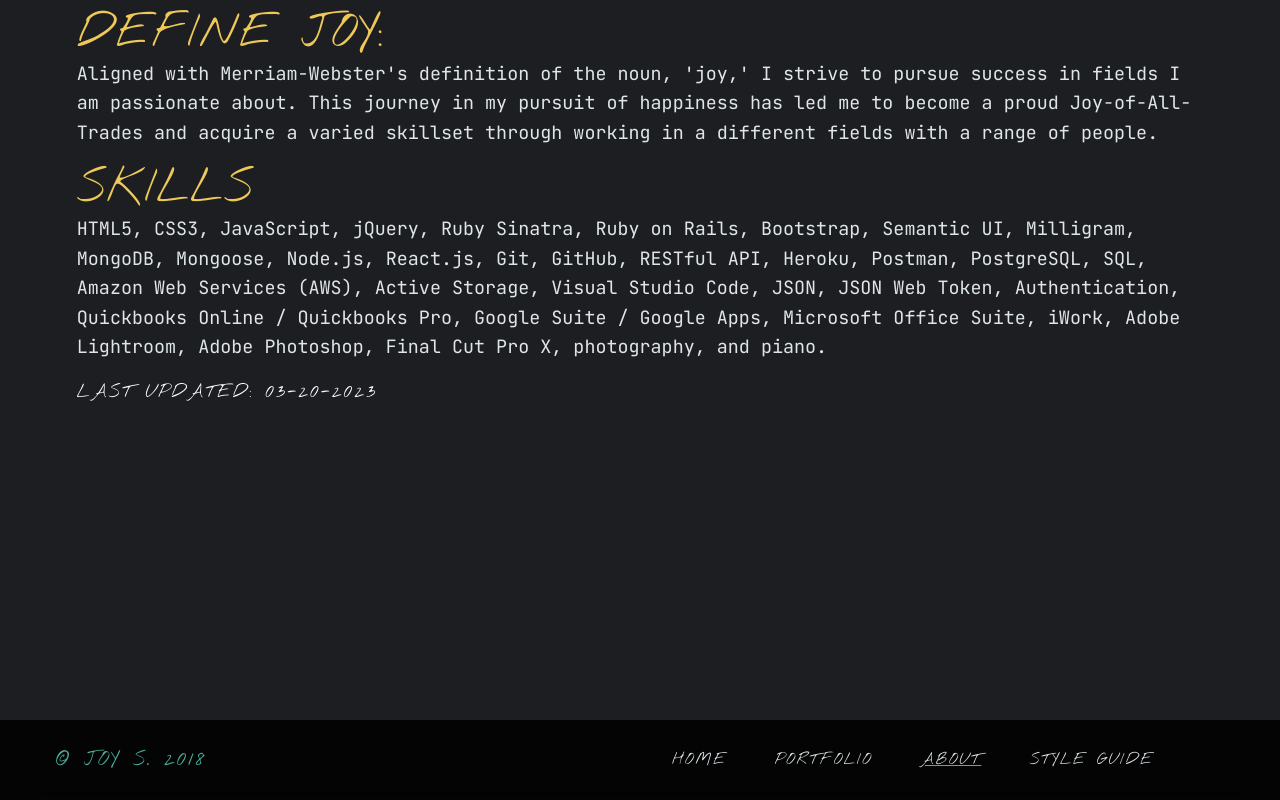
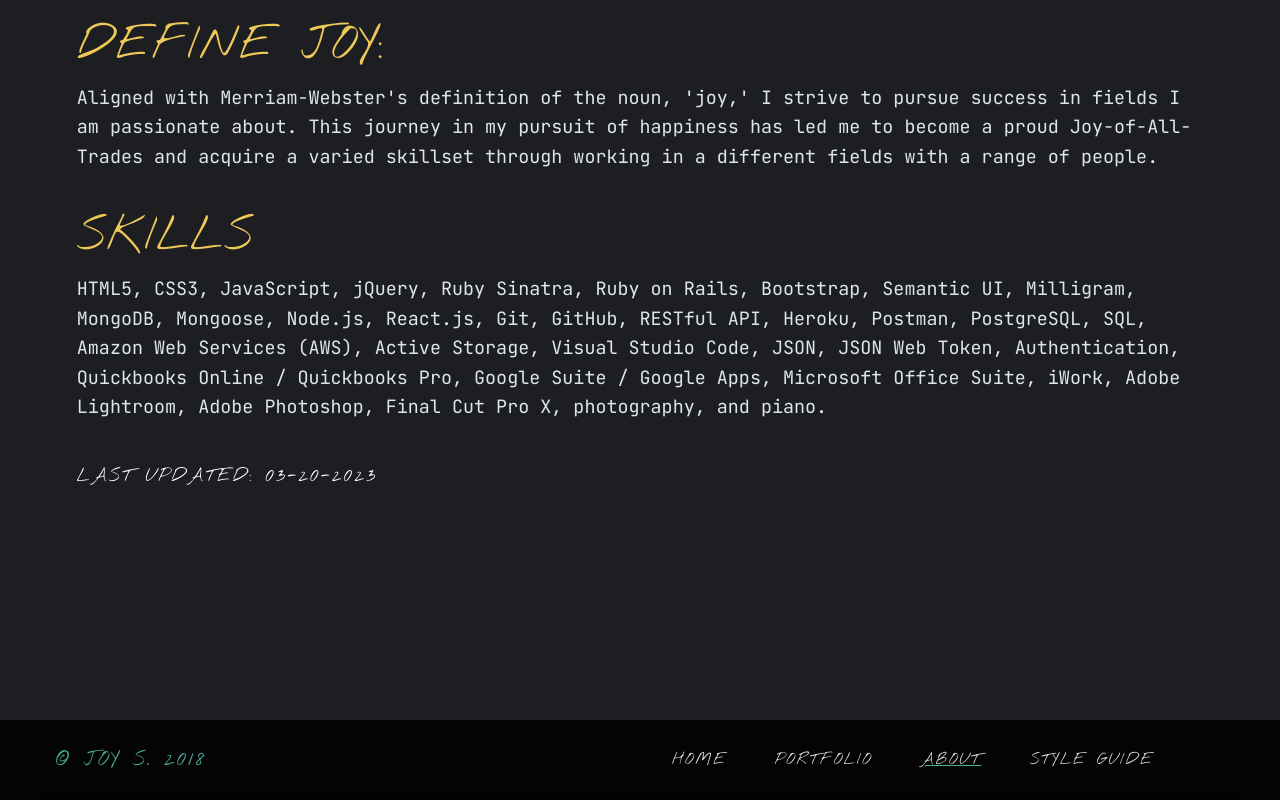
Before and after one commit to essjay05/fyj-2023_v1, a React (Vite) app: page /about in a window 1280 px wide. Built offline with nearby package versions, Linux system fonts and the light colour scheme.

Commit message:
Updated some heading+div, and general heading and p styles for overall look and spacing.

```diff
--- a/src/index.css
+++ b/src/index.css
@@ -37,6 +37,9 @@
   --handwritten-font-6: 'Reenie Beanie', Helvetica, sans-serif;
   --monospace-font-1: 'Roboto Mono', monospace;
   --monospace-font-2: 'JetBrains Mono', monospace;
+
+  /* Transitions / Animations */
+  --default-transition: 0.3s ease-in-out;
 }
 
 * {
@@ -56,7 +59,7 @@
 ul,
 p {
   padding: 0;
-  margin: 0;
+  margin: 0 0 0.75rem;
   line-height: var(--default-line-height);
 }
 
@@ -74,6 +77,7 @@
   font-weight: 500;
   color: var(--teal-color);
   text-decoration: inherit;
+  transition: var(--default-transition);
 }
 a:hover {
   color: var(--blue-color);
@@ -87,13 +91,17 @@
 
 h1,
 .title-style-1 {
-  font-size: 3.2em;
+  margin-top: 0.75rem;
+  margin-bottom: 0.75rem;
+  font-size: 3.2rem;
   line-height: 1.1;
 }
 
 h2,
 .title-style-2 {
-  font-size: 2.9em;
+  margin-top: 0.75rem;
+  margin-bottom: 0.75rem;
+  font-size: 2.9rem;
   line-height: 1.1;
   font-weight: 600;
   color: var(--yellow-color);
@@ -101,28 +109,36 @@
 
 h3,
 .title-style-3 {
-  font-size: 2.75em;
+  margin-top: 0.75rem;
+  margin-bottom: 0.75rem;
+  font-size: 2.75rem;
   line-height: 1.1;
   color: var(--blue-color);
 }
 
 h4,
 .title-style-4 {
-  font-size: 2.25em;
+  margin-top: 0.75rem;
+  margin-bottom: 0.75rem;
+  font-size: 2.25rem;
   line-height: 1.1;
   font-weight: 600;
 }
 
 h5,
 .title-style-5 {
-  font-size: 2em;
+  margin-top: 0.75rem;
+  margin-bottom: 0.75rem;
+  font-size: 2rem;
   line-height: 1;
   color: var(--yellow-color);
 }
 
 h6,
 .title-style-6 {
-  font-size: 1.75em;
+  margin-top: 0.75rem;
+  margin-bottom: 0.75rem;
+  font-size: 1.75rem;
   line-height: 1;
   font-weight: 600;
   color: var(--blue-color);
@@ -130,17 +146,34 @@
 
 p,
 .content-style {
-  font-size: 1.15em;
+  font-size: 1.15rem;
   font-family: var(--monospace-font-2);
   line-height: 1.6;
   font-weight: 400;
+  margin-bottom: 0.75rem;
+}
+
+h1 + div,
+h2 + div,
+h3 + div,
+h4 + div,
+h5 + div,
+h6 + div,
+.title-style-1 + div,
+.title-style-2 + div,
+.title-style-3 + div,
+.title-style-4 + div,
+.title-style-5 + div,
+.title-style-6 + div,
+.handwritten-style + div {
+  margin-bottom: 1.5rem;
 }
 
 button {
   border-radius: 8px;
   border: 1px solid transparent;
-  padding: 0.6em 1.2em;
-  font-size: 1em;
+  padding: 0.6rem 1.2rem;
+  font-size: 1rem;
   font-weight: 500;
   font-family: inherit;
   background-color: transparent;
@@ -148,7 +181,7 @@
   transition: border-color 0.25s;
 }
 button:hover {
-  border-color: #646cff;
+  border-color: var(--teal-highlight);
 }
 button:focus,
 button:focus-visible {
@@ -178,14 +211,14 @@
   }
 
   button {
-    background-color: var(--teal-color);
-    border: 2px solid transparent;
+    background-color: var(--white-color);
+    border: 2px solid var(--teal-color);
     border-radius: 0.25rem;
     color: var(--black-color);
-    transition: 0.3s ease-in-out;
+    transition: var(--default-transition);
   }
   button:hover {
-    background-color: transparent;
-    border-color: var(--teal-color);
+    background-color: var(--teal-color);
+    border-color: var(--white-color);
   }
 }
--- a/src/pages/StyleGuide.jsx
+++ b/src/pages/StyleGuide.jsx
@@ -17,58 +17,82 @@
           <div className='header-w-content'>
             <div>
               <h1>Header 1 / Title Style 1</h1>
+              <div>
                 <p>In America, whisky was used as currency during the American Revolution; George Washington operated a large distillery at Mount Vernon. Given the distances and primitive transportation network of colonial America, farmers often found it easier and more profitable to convert corn to whisky and transport it to market in that form. It also was a highly coveted sundry and when an additional excise tax was levied against it in 1791, the Whiskey Rebellion erupted.</p>
+              </div>
             </div>
             <div>
               <h2>Header 2 / Title Style 2</h2>
+              <div>
                 <p>The drinking of Scotch whisky was introduced to India in the nineteenth century. The first distillery in India was built by Edward Dyer at Kasauli in the late 1820s. The operation was soon shifted to nearby Solan (close to the British summer capital Shimla), as there was an abundant supply of fresh spring water there.</p>
+              </div>
             </div>
             <div>
               <h3>Header 3 / Title Style 3</h3>
+              <div>
                 <p>In 1823, the UK passed the Excise Act, legalizing the distillation (for a fee), and this put a practical end to the large-scale production of Scottish moonshine.</p>
+              </div>
             </div>
             <div>
               <h4>Header 4 / Title Style 4</h4>
+              <div>
                 <p>In 1831, Aeneas Coffey patented the Coffey still, allowing for a cheaper and more efficient distillation of whisky. In 1850, Andrew Usher began producing a blended whisky that mixed traditional pot still whisky with that from the new Coffey still. The new distillation method was scoffed at by some Irish distillers, who clung to their traditional pot stills. Many Irish contended that the new product was, in fact, not whisky at all.</p>
+              </div>
             </div>
             <div>
               <h5>Header 5 / Title Style 5</h5>
+              <div>
                 <p>By the 1880s, the French brandy industry was devastated by the phylloxera pest that ruined much of the grape crop; as a result, whisky became the primary liquor in many markets.</p>
+              </div>
             </div>
             <div>
               <h6>Header 6 / Title Style 6</h6>
+              <div>
                 <p>In America, whisky was used as currency during the American Revolution; George Washington operated a large distillery at Mount Vernon. Given the distances and primitive transportation network of colonial America, farmers often found it easier and more profitable to convert corn to whisky and transport it to market in that form. It also was a highly coveted sundry and when an additional excise tax was levied against it in 1791, the Whiskey Rebellion erupted.</p>
+                <p>The drinking of Scotch whisky was introduced to India in the nineteenth century. The first distillery in India was built by Edward Dyer at Kasauli in the late 1820s. The operation was soon shifted to nearby Solan (close to the British summer capital Shimla), as there was an abundant supply of fresh spring water there.</p>
               </div>
-            <p>The drinking of Scotch whisky was introduced to India in the nineteenth century. The first distillery in India was built by Edward Dyer at Kasauli in the late 1820s. The operation was soon shifted to nearby Solan (close to the British summer capital Shimla), as there was an abundant supply of fresh spring water there.</p>
+            </div>
           </div>
         </section>
         <section className='handwritten-styling'>
         <div className='header-w-content'>
             <div>
               <h1 className='handwritten-style'>Header 1 / Title Style 1</h1>
+              <div>
                 <p>In America, whisky was used as currency during the American Revolution; George Washington operated a large distillery at Mount Vernon. Given the distances and primitive transportation network of colonial America, farmers often found it easier and more profitable to convert corn to whisky and transport it to market in that form. It also was a highly coveted sundry and when an additional excise tax was levied against it in 1791, the Whiskey Rebellion erupted.</p>
+              </div>
             </div>
             <div>
               <h2 className='handwritten-style'>Header 2 / Title Style 2</h2>
+              <div>
                 <p>The drinking of Scotch whisky was introduced to India in the nineteenth century. The first distillery in India was built by Edward Dyer at Kasauli in the late 1820s. The operation was soon shifted to nearby Solan (close to the British summer capital Shimla), as there was an abundant supply of fresh spring water there.</p>
+              </div>
             </div>
             <div>
               <h3 className='handwritten-style'>Header 3 / Title Style 3</h3>
+              <div>
                 <p>In 1823, the UK passed the Excise Act, legalizing the distillation (for a fee), and this put a practical end to the large-scale production of Scottish moonshine.</p>
+              </div>
             </div>
             <div>
               <h4 className='handwritten-style'>Header 4 / Title Style 4</h4>
+              <div>
                 <p>In 1831, Aeneas Coffey patented the Coffey still, allowing for a cheaper and more efficient distillation of whisky. In 1850, Andrew Usher began producing a blended whisky that mixed traditional pot still whisky with that from the new Coffey still. The new distillation method was scoffed at by some Irish distillers, who clung to their traditional pot stills. Many Irish contended that the new product was, in fact, not whisky at all.</p>
+              </div>
             </div>
             <div>
               <h5 className='handwritten-style'>Header 5 / Title Style 5</h5>
+              <div>
                 <p>By the 1880s, the French brandy industry was devastated by the phylloxera pest that ruined much of the grape crop; as a result, whisky became the primary liquor in many markets.</p>
+              </div>
             </div>
             <div>
               <h6 className='handwritten-style'>Header 6 / Title Style 6</h6>
+              <div>
                 <p>In America, whisky was used as currency during the American Revolution; George Washington operated a large distillery at Mount Vernon. Given the distances and primitive transportation network of colonial America, farmers often found it easier and more profitable to convert corn to whisky and transport it to market in that form. It also was a highly coveted sundry and when an additional excise tax was levied against it in 1791, the Whiskey Rebellion erupted.</p>
+                <p>The drinking of Scotch whisky was introduced to India in the nineteenth century. The first distillery in India was built by Edward Dyer at Kasauli in the late 1820s. The operation was soon shifted to nearby Solan (close to the British summer capital Shimla), as there was an abundant supply of fresh spring water there.</p>
               </div>
-            <p>The drinking of Scotch whisky was introduced to India in the nineteenth century. The first distillery in India was built by Edward Dyer at Kasauli in the late 1820s. The operation was soon shifted to nearby Solan (close to the British summer capital Shimla), as there was an abundant supply of fresh spring water there.</p>
+            </div>
           </div>
         </section>
         <Footer/>
```
Lines whose indentation alone changed are shown as unchanged.
